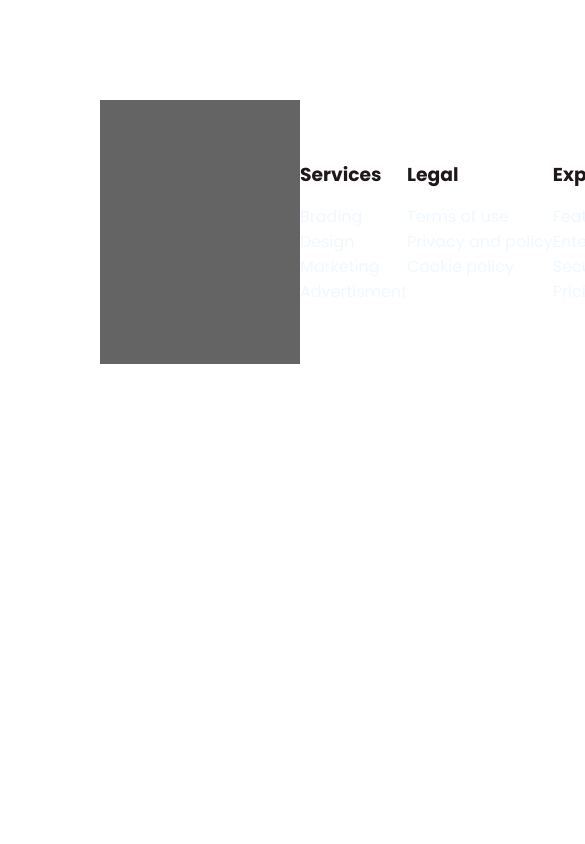
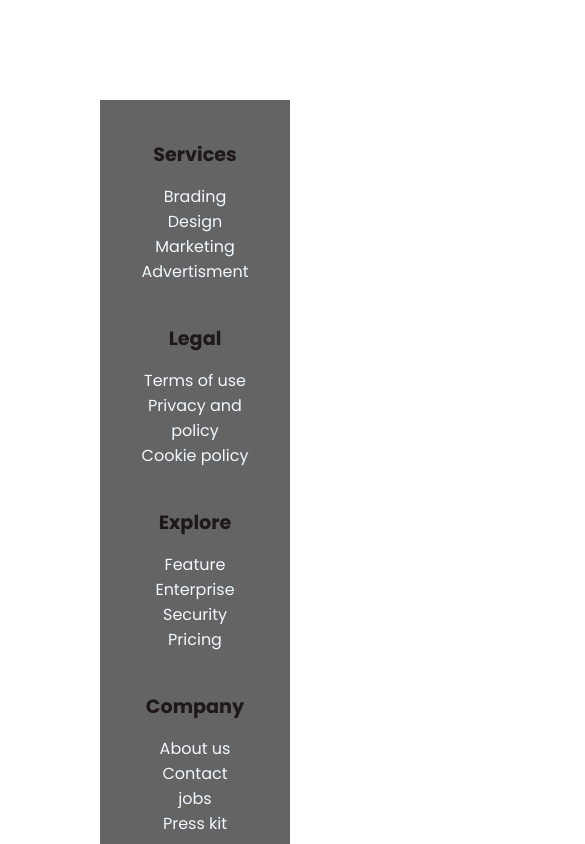
Before and after one commit to anikaivnath/Home-work-5, a plain HTML site: page index.html in a window 390 px wide. Shown: the top 844 px of the page, 585 px wide, since content can reach past the window. Drawn offline with Linux system fonts and the light colour scheme.

Commit message:
completed

```diff
--- a/style.css
+++ b/style.css
@@ -5,8 +5,14 @@
 }
 
 footer {
+    margin: 100px;
     background-color: rgb(100, 100, 100);
     font-family: "Poppins", sans-serif;
+    display: flex;
+    flex-wrap: wrap;
+    justify-content: center;
+    padding: 60px 20px;
+    padding-left: 20px;
 
 }
 
@@ -20,34 +26,46 @@ h3{
     color: rgb(31, 24, 24);
 }
 
-footer
-{
 
-    margin: 100px;
-    padding: 60px 0px;
-    padding-left: 200px;
-
-
-}
 .footer ul {
     list-style: none;
 }
 .row {
-    display: flex;
-    flex-wrap: wrap;
-    max-width: 990px;
+  width: 100%;
+  max-width: 900px;
+  margin: 0 auto;
+  display: flex;
+  flex-wrap: wrap;
+  justify-content: space-between;
 
 
 }
 
-@media(max-width:768px){
-    .row{
-        width: 600px;
+.footer {
+    flex: 1 1 200px;
+    margin: 20px;
+}
+@media (max-width: 768px) {
+    .row {
+
+      width:600;
     }
 
+
+
+    .row {
+      justify-content: center;
+  }
+
+  @media (max-width: 480px) {
+    h3 {
+      font-size: 1.2rem;
+    }
+
+    footer {
+      padding: 20px 5px;
+      text-align: center;
+
+
+  }
 }
-@media(min-width:486px){
-    .row{
-        width:100%;
-    }
-}
```
